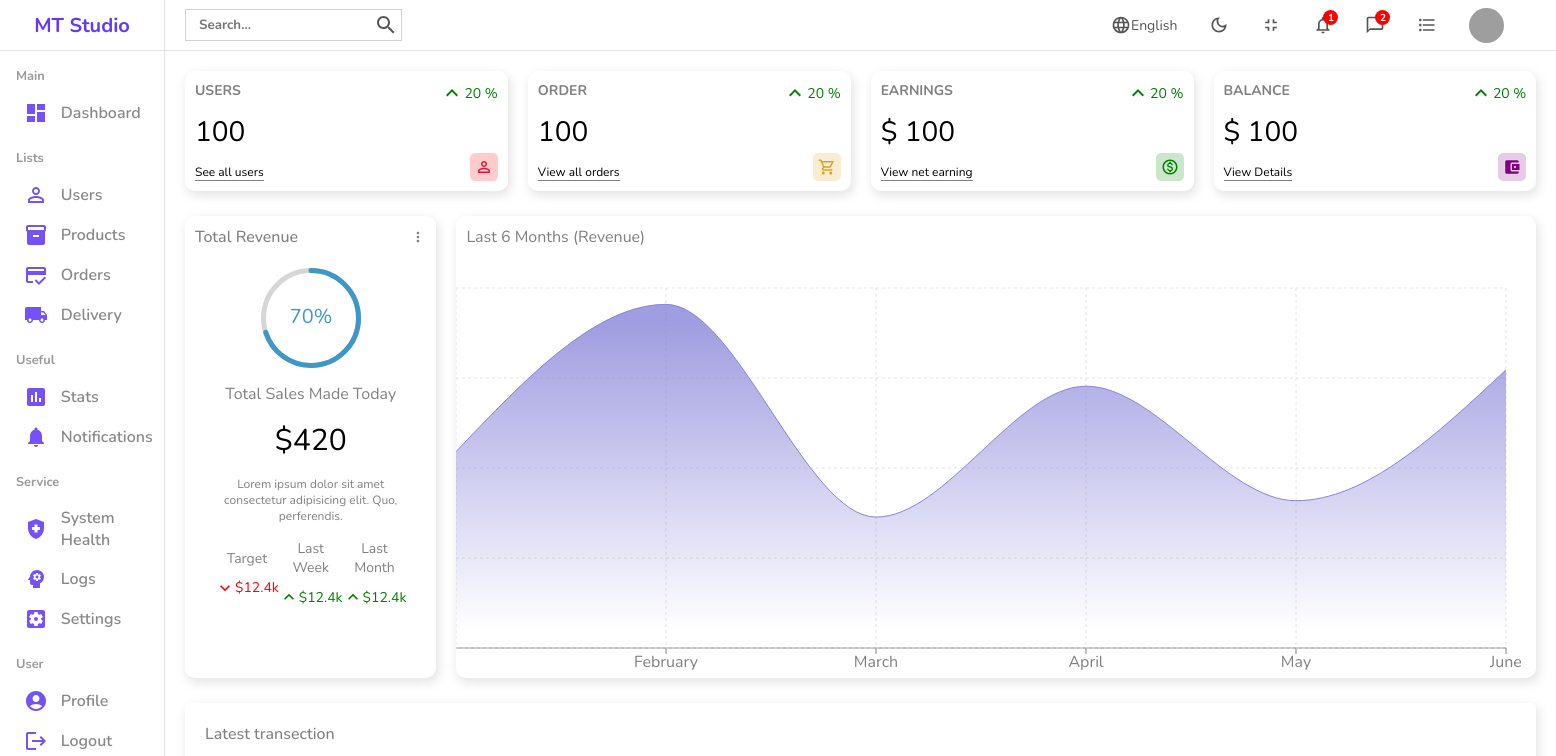
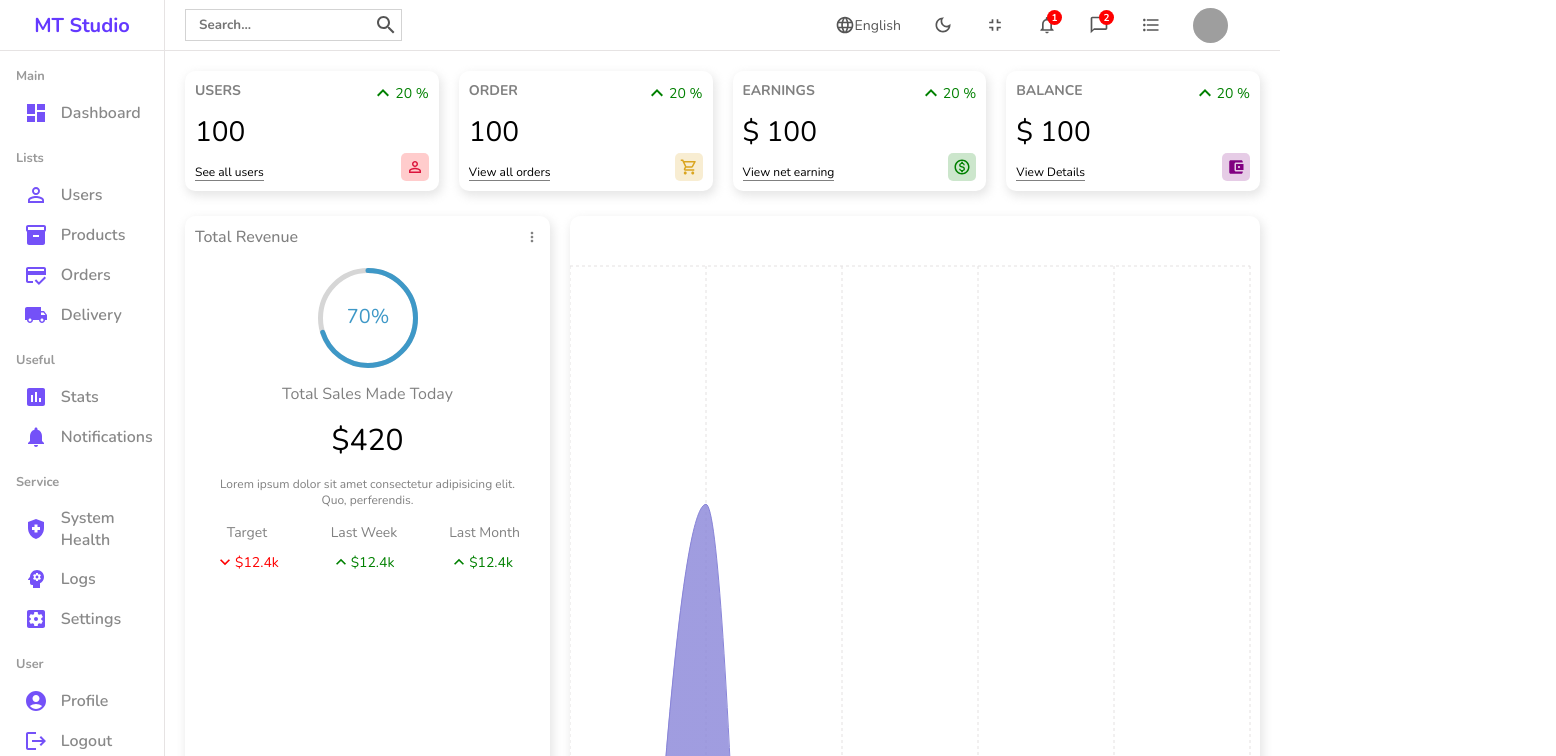
Before and after one commit to morshed162036/React_Projects, a React (Create React App) app in the folder admin_panel/: page / in a window 1280 px wide. Shown: the top 756 px of the page, 1556 px wide, since content can reach past the window. Built offline with nearby package versions, Linux system fonts and the light colour scheme; grey boxes are pictures that could not be loaded.

Commit message:
Update Chart.jsx

```diff
--- a/admin_panel/src/component/chart/Chart.jsx
+++ b/admin_panel/src/component/chart/Chart.jsx
@@ -1,21 +1,34 @@
-import "./chart.scss"
-import { AreaChart, Area, XAxis, YAxis, CartesianGrid, Tooltip, ResponsiveContainer } from 'recharts';
+import "./chart.scss";
+import {
+  AreaChart,
+  Area,
+  XAxis,
+  YAxis,
+  CartesianGrid,
+  Tooltip,
+  ResponsiveContainer,
+} from "recharts";
 
 const data = [
-    {name: "January", Total: 1200},
-    {name: "February", Total: 2100},
-    {name: "March", Total: 800},
-    {name: "April", Total: 1600},
-    {name: "May", Total: 900},
-    {name: "June", Total: 1700},
+  { name: "January", Total: 1200 },
+  { name: "February", Total: 2100 },
+  { name: "March", Total: 800 },
+  { name: "April", Total: 1600 },
+  { name: "May", Total: 900 },
+  { name: "June", Total: 1700 },
 ];
 
-const Chart = () => {
+const Chart = ({title,aspect}) => {
   return (
-        <div className="chart" >
-        <div className="title">Last 6 Months (Revenue)</div>
-            <AreaChart width={1080} height={400} data={data}
-                margin={{ top: 10, right: 30, left: 0, bottom: 0 }}>
+    <div className="chart">
+      <div className="title">{title}</div>
+      <ResponsiveContainer width="100%" aspect={aspect}>
+        <AreaChart
+          width={750}
+          height={250}
+          data={data}
+          margin={{ top: 10, right: 10, left: 0, bottom: 0 }}
+        >
           <defs>
             <linearGradient id="colorUv" x1="0" y1="0" x2="0" y2="1">
               <stop offset="5%" stopColor="#8884d8" stopOpacity={0.8} />
@@ -26,17 +39,22 @@ const Chart = () => {
                         <stop offset="95%" stopColor="#82ca9d" stopOpacity={0} />
                     </linearGradient> */}
           </defs>
-                <XAxis dataKey="name" stroke="gray"/>
+          <XAxis dataKey="name" stroke="gray" />
           {/* <YAxis /> */}
-                <CartesianGrid strokeDasharray="3 3" className="chartGrid"/>
+          <CartesianGrid strokeDasharray="3 3" className="chartGrid" />
           <Tooltip />
-                <Area type="monotone" dataKey="Total" stroke="#8884d8" fillOpacity={1} fill="url(#colorUv)" />
+          <Area
+            type="monotone"
+            dataKey="Total"
+            stroke="#8884d8"
+            fillOpacity={1}
+            fill="url(#colorUv)"
+          />
           {/* <Area type="monotone" dataKey="pv" stroke="#82ca9d" fillOpacity={1} fill="url(#colorPv)" /> */}
         </AreaChart>
+      </ResponsiveContainer>
+    </div>
+  );
+};
 
-
-        </div>
-    )
-}
-
-export default Chart
+export default Chart;
```
Lines whose indentation alone changed are shown as unchanged.
